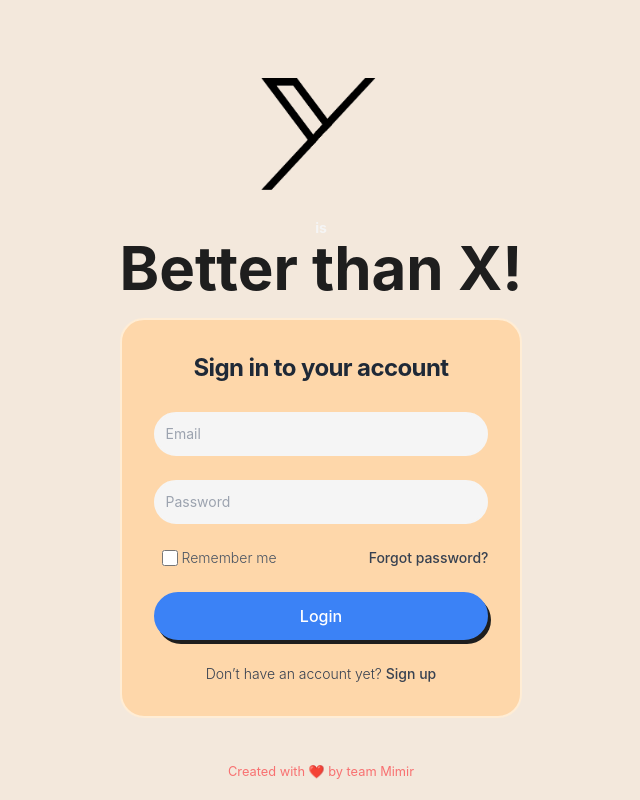
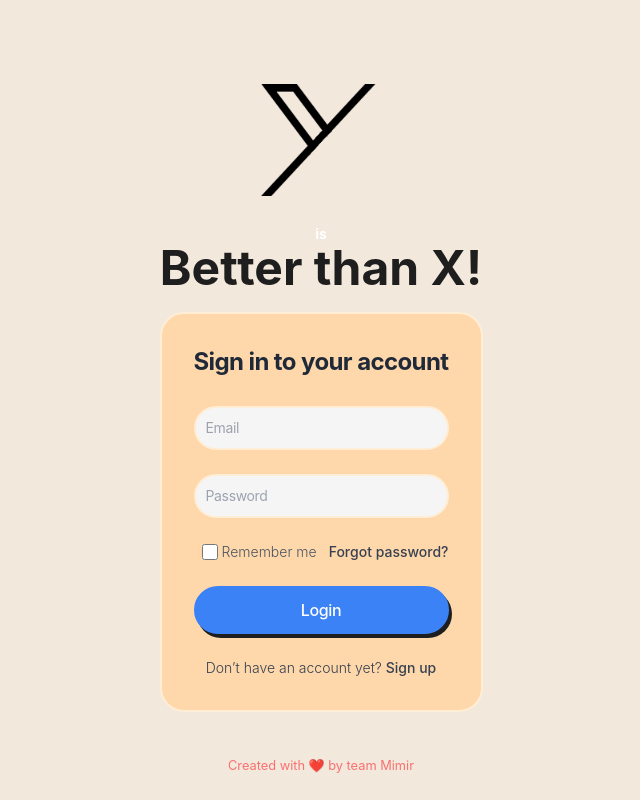
Before and after one commit to Noroff-FED-Campus-Assignments/css-frameworks-mimir, a React (Vite) app: page /login in a window 1280 px wide. Both pictures are taken after a click on the button "Sign In". Shown: the whole page, without its empty margins (319-959 px from the left). Built offline with nearby package versions, Linux system fonts and the light colour scheme.

Commit message:
Dark mode login

```diff
--- a/src/App.css
+++ b/src/App.css
@@ -4,18 +4,11 @@
     text-align: center;
 }
 
-.logo {
-    will-change: filter;
-    transition: filter 300ms;
-}
-
 .logo:hover {
-    filter: drop-shadow(0 0 2em #646cffaa);
     animation: logo-spin 2s linear infinite;
 }
 
 .logo.react:hover {
-    filter: drop-shadow(0 0 2em #61dafbaa);
     animation: logo-spin 2s linear infinite;
 }
 
@@ -33,8 +26,8 @@
     }
 }
 
-@media (prefers-reduced-motion: no-preference) {
-    a:nth-of-type(2) .logo:hover {
+@media (prefers-reduced-motion: reduce) {
+    .logo:hover {
         animation: logo-spin infinite 20s linear;
     }
 }
--- a/src/components/login-form/index.jsx
+++ b/src/components/login-form/index.jsx
@@ -16,12 +16,12 @@ const Input = ({ type, placeholder, value, onChange, required, minLength }) => (
         onChange={onChange}
         required={true}
         minLength={4}
-        className="bg-neutral-100 border-2 border-[#F5F5F5] text-gray-900 sm:text-sm rounded-3xl focus:ring-sky-100 focus:border-sky-100 block w-full p-2.5"
+        className="bg-neutral-100 border-2 border-orange-100 text-gray-900 leading-tight tracking-tight sm:text-sm rounded-3xl focus:ring-primary-600 focus:border-primary-600 block w-full p-2.5 dark:bg-gray-700 dark:border-gray-600 dark:placeholder-gray-400 dark:text-white dark:focus:ring-blue-500 dark:focus:border-blue-500"
         aria-label={placeholder}
     />
 );
 const CustomButton = ({ label, onClick, icon }) => (
-    <button onClick={onClick} className="bg-neutral-100 text-gray-900 px-4 py-2 rounded-3xl w-full my-2 border-2 border-[#F5F5F5] hover:border-white dark:hover:bg-gray-100 dark:bg-gray-200 dark:border-gray-200 shadow-custom">
+    <button onClick={onClick} className="bg-neutral-100 text-gray-900 leading-tight tracking-tight px-4 py-2 rounded-3xl w-full my-2 border-2 border-[#F5F5F5] hover:border-white dark:hover:bg-gray-100 dark:bg-gray-200 dark:border-gray-200 shadow-custom">
         {icon && <img src={icon} alt={label} className="inline-block mr-2 w-7 h-7" />}
         {label}
     </button>
@@ -78,7 +78,7 @@ function LoginForm() {
             <div className="flex justify-center items-center">
                 <img className={`h-22 sm:h-24 md:h-26 lg:h-28 xl:h-30 my-5 logo dark:invert ${spin ? 'spin' : ''}`} src={logo}></img>
             </div>
-            <h1 className="text-3xl sm:text-4xl md:text-5xl lg:text-6xl font-bold mt-2 mb-5"><p className="text-sm text-neutral-100 dark:text-gray-700">is</p>Better than X!</h1>
+            <h1 className="text-2xl sm:text-3xl md:text-4xl lg:text-5xl font-bold mt-2 mb-5"><p className="text-sm text-white dark:text-gray-700">is</p>Better than X!</h1>
             {loginMutation.isLoading ? <Loading /> : null}
             {loginMutation.isError ? <ErrorMessage message={loginMutation.error.message} /> : null}
             {loginMutation.isSuccess ? <SuccessMessage /> : null}
@@ -90,7 +90,7 @@ function LoginForm() {
                         <CustomButton label="Sign up with Google" icon={google} onClick={() => loginMutation.mutate({ username: "kminchelle", password: "0lelplR" })} />
                         <CustomButton label="Sign up with Apple" icon={apple} onClick={() => loginMutation.mutate({ username: "kminchelle", password: "0lelplR" })} />
                         <p className="text-center font-bold">or</p>
-                        <button onClick={() => setActiveForm('signup')} className="bg-orange-200 dark:bg-blue-500 dark:text-white dark:border-blue-500 dark:hover:border-blue-400  text-gray-900 px-4 py-2 rounded-3xl w-full mt-2 mb-5 border-2 border-orange-200 hover:border-orange-100 shadow-custom">Create an Account</button>
+                        <button onClick={() => setActiveForm('signup')} className="bg-orange-200 dark:bg-blue-500 dark:text-white dark:border-blue-500 dark:hover:border-blue-400  text-gray-900 px-4 py-2 rounded-3xl w-full mt-2 mb-5 border-2 border-orange-200 hover:border-orange-100 shadow-custom leading-tight tracking-tight">Create an Account</button>
                         <h3 className="text-base sm:text-lg md:text-xl lg:text-2xl font-bold my-2">Already have an account?</h3>
                         <CustomButton label="Sign In" onClick={() => setShowLogin(true)} />
                     </div>
@@ -103,8 +103,8 @@ function LoginForm() {
                                 Sign in to your account
                             </h2>
                             <form onSubmit={handleSubmit} className="space-y-4 md:space-y-6" action="/profile">
-                                <Input type="email" placeholder="Email" value={email} onChange={(e) => setEmail(e.target.value)} required={true} autoComplete="email" />
-                                <Input type="password" placeholder="Password" value={password} onChange={(e) => setPassword(e.target.value)} required={true} minLength={4} autoComplete="current-password" />
+                                <Input type="email" placeholder="Email" value={email} onChange={(e) => setEmail(e.target.value)} required={true} autocomplete="email" />
+                                <Input type="password" placeholder="Password" value={password} onChange={(e) => setPassword(e.target.value)} required={true} minLength={4} autocomplete="current-password" />
                                 <div className="flex items-center justify-between">
                                     <div className="flex items-start">
                                         <div className="flex items-center h-5">
@@ -116,7 +116,7 @@ function LoginForm() {
                                     </div>
                                     <a href="#" className="text-gray-700 dark:text-gray-400 text-xs sm:text-sm md:text-sm lg:text-sm font-medium text-primary-600 hover:underline ml-1">Forgot password?</a>
                                 </div>
-                                <button type="submit" className="bg-blue-500 text-white px-4 py-2 rounded-3xl w-full my-2 border-2 border-blue-500 hover:border-blue-400 shadow-custom">Login</button>
+                                <button type="submit" className="bg-blue-500 text-white px-4 py-2 rounded-3xl w-full my-2 border-2 border-blue-500 hover:border-blue-400 shadow-custom leading-tight tracking-tight">Login</button>
                                 <p className="text-xs sm:text-sm font-light text-gray-700 dark:text-gray-400">
                                     Don’t have an account yet? <a href="#" onClick={() => setShowLogin(false)} className="font-medium text-primary-600 hover:underline dark:text-primary-500">Sign up</a>
                                 </p>
--- a/src/components/sign-up_form/index.jsx
+++ b/src/components/sign-up_form/index.jsx
@@ -13,7 +13,7 @@ const Input = ({ type, placeholder, value, onChange }) => (
         onChange={onChange}
         required={true}
         minLength={4}
-        className="bg-neutral-100 border-2 border-orange-100 text-gray-900 sm:text-sm rounded-3xl focus:ring-sky-300 focus:border-sky-300 block w-full p-2.5"
+        className="bg-neutral-100 border-2 border-orange-100 text-gray-900 leading-tight tracking-tight sm:text-sm rounded-3xl focus:ring-primary-600 focus:border-primary-600 block w-full p-2.5 dark:bg-gray-700 dark:border-gray-600 dark:placeholder-gray-400 dark:text-white dark:focus:ring-blue-500 dark:focus:border-blue-500"
         aria-label={placeholder}
     />
 );
@@ -46,13 +46,13 @@ const SignUpForm = ({ setShowLogin, setActiveForm }) => {
             <div className='p-6 space-y-4 sm:space-y-5 md:space-y-7 sm:p-8'>
                 <h2 className="text-xl sm:text-2xl md:text-3xl lg:text-4xl font-bold">Create an Account</h2>
                 <form onSubmit={handleSubmit} className="space-y-4 md:space-y-6" action="/profile">
-                    <Input type="email" placeholder="Email" value={email} onChange={(e) => setEmail(e.target.value)} required={true} autoComplete="email" />
-                    <Input type="password" placeholder="Password" value={password} onChange={(e) => setPassword(e.target.value)} required={true} minLength={4} autoComplete="new-password" />
-                    <Input type="password" placeholder="Confirm Password" value={confirmPassword} onChange={(e) => setConfirmPassword(e.target.value)} required={true} minLength={4} autoComplete="new-password" />
-                    <button className="bg-blue-500 text-white px-4 py-2 rounded-3xl w-full my-2 border-2 border-blue-500 hover:border-blue-400 shadow-custom" onClick={handleSubmit} disabled={!email || !password || !confirmPassword}>
+                    <Input type="email" placeholder="Email" value={email} onChange={(e) => setEmail(e.target.value)} required={true} autocomplete="email" />
+                    <Input type="password" placeholder="Password" value={password} onChange={(e) => setPassword(e.target.value)} required={true} minLength={4} autocomplete="new-password" />
+                    <Input type="password" placeholder="Confirm Password" value={confirmPassword} onChange={(e) => setConfirmPassword(e.target.value)} required={true} minLength={4} autocomplete="new-password" />
+                    <button className="bg-blue-500 text-white px-4 py-2 rounded-3xl w-full my-2 border-2 border-blue-500 hover:border-blue-400 shadow-custom leading-tight tracking-tight" onClick={handleSubmit} disabled={!email || !password || !confirmPassword}>
                         Sign Up
                     </button>
-                    <p className="text-xs sm:text-sm font-light text-gray-700 dark:text-gray-400">
+                    <p className="text-xs sm:text-sm font-light text-gray-700 dark:text-gray-400 leading-tight tracking-tight">
                         Already have an account? <a href="#" onClick={() => { setShowLogin(true); setActiveForm('login'); }} className="font-medium text-primary-600 hover:underline dark:text-primary-500">Sign In</a>
                     </p>
                 </form>
@@ -60,8 +60,8 @@ const SignUpForm = ({ setShowLogin, setActiveForm }) => {
             {showModal && (
                 <div className="fixed inset-0 flex items-center justify-center z-50 bg-black bg-opacity-50">
                     <div className="modal-content bg-neutral-100 border-2 border-orange-100 rounded-lg p-6">
-                        <h2 className="text-2xl font-bold">Thank You!</h2>
-                        <p className="mt-2 text-base">Welcome and thank you for signing up!</p>
+                        <h2 className="text-2xl font-bold leading-tight tracking-tight">Thank You!</h2>
+                        <p className="mt-2 text-base leading-tight tracking-tight">Welcome and thank you for signing up!</p>
                     </div>
                 </div>
             )}
--- a/src/index.css
+++ b/src/index.css
@@ -8,7 +8,7 @@
   font-weight: 400;
 
   color-scheme: light dark;
-  color: #f3e8dc;
+  color: #F5F5F5;
   --tw-bg-opacity: 1;
   background-color: rgb(17 24 39 / var(--tw-bg-opacity));
 
```
